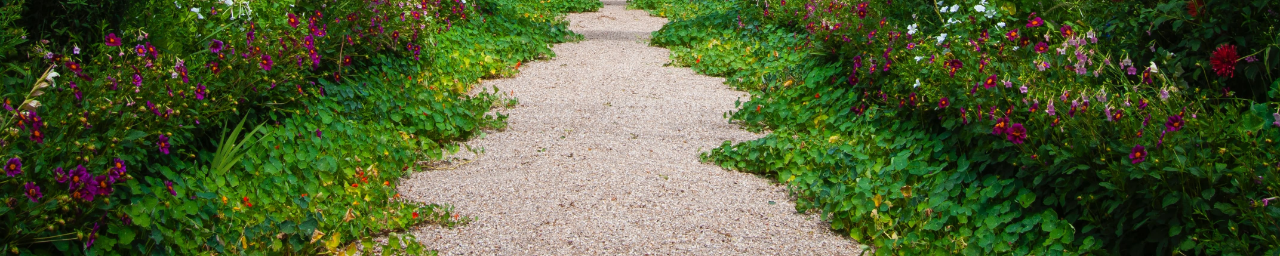
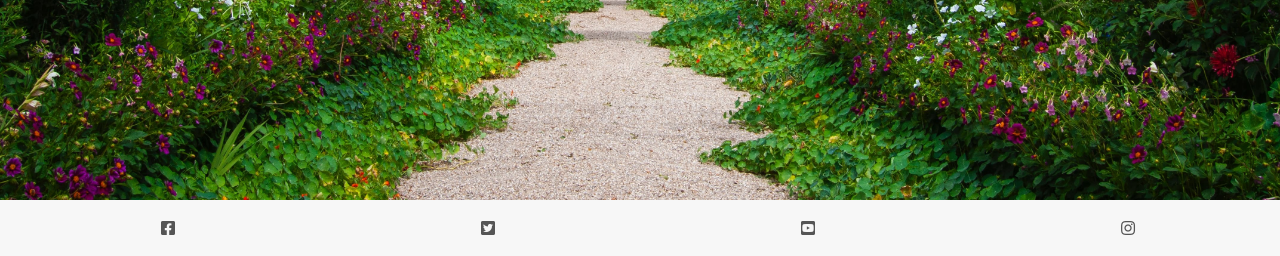
Before and after one commit to Gwgjnr/ALCI_Project, a Django app: page / in a window 1280 px wide. Shown: the part 544-800 px from the top of the page. Run offline with Django 4.2, Linux system fonts and the light colour scheme; some libraries are stand-ins or nearby versions.

Commit message:
added footer with fontawesome icons

```diff
--- a/static/css/base.css
+++ b/static/css/base.css
@@ -8,3 +8,17 @@ body {
     background-repeat: no-repeat;
     background-size: cover;
 }
+
+a {
+    text-decoration: none !important;
+    color: #555;
+    cursor: pointer;
+}
+
+footer {
+    height: 3.5rem;
+    background-color: #f7f7f7;
+    width: 100%;
+    position: absolute;
+    bottom: 0px;
+}
--- a/templates/base.html
+++ b/templates/base.html
@@ -13,6 +13,10 @@
     <link href="https://cdn.jsdelivr.net/npm/bootstrap@5.3.0-alpha1/dist/css/bootstrap.min.css" rel="stylesheet"
         integrity="sha384-GLhlTQ8iRABdZLl6O3oVMWSktQOp6b7In1Zl3/Jr59b6EGGoI1aFkw7cmDA6j6gD" crossorigin="anonymous">
     <link rel="stylesheet" href="{% static 'css/base.css' %}">
+    {% block extra_css %}
+    <!-- Font awesome links for footer -->
+    <link rel="stylesheet" href="https://pro.fontawesome.com/releases/v5.10.0/css/all.css">
+    {% endblock %}
     {% endblock %}
     {% block core_js %}
     <script src="https://cdn.jsdelivr.net/npm/bootstrap@5.3.0-alpha1/dist/js/bootstrap.bundle.min.js"
@@ -55,6 +59,26 @@
         {% block content %}
         {% endblock %}
     </main>
+    <footer class="footer mt-auto py-3">
+        <div class="row g-0">
+            <div class="col-3 text-center social-media">
+                <a href="https://www.facebook.com" target="_blank" rel="noopener"
+                    aria-label="Facebook (Opens in a new tab)"><i class="fab fa-facebook-square ms-3"></i></a>
+            </div>
+            <div class="col-3 text-center social-media">
+                <a href="https://www.twitter.com" target="_blank" rel="noopener"
+                    aria-label="Twitter (Opens in a new tab)"><i class="fab fa-twitter-square ms-3"></i></a>
+            </div>
+            <div class="col-3 text-center social-media">
+                <a href="https://www.youtube.com" target="_blank" rel="noopener"
+                    aria-label="Youtube (Opens in a new tab)"><i class="fab fa-youtube-square ms-3"></i></a>
+            </div>
+            <div class="col-3 text-center social-media">
+                <a href="https://www.instagram.com" target="_blank" rel="noopener"
+                    aria-label="Instagram (Opens in a new tab)"><i class="fab fa-instagram ms-3"></i></a>
+            </div>
+        </div>
+    </footer>
 </body>
 
 </html>
```
